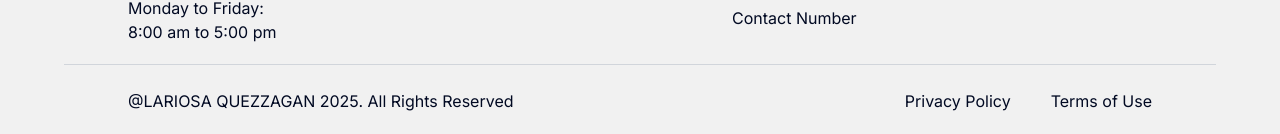
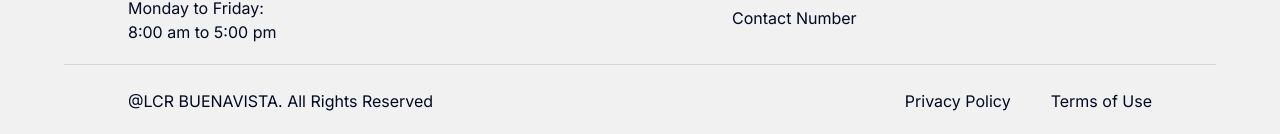
Before and after one commit to lloydeebill/iRegistry, a Next.js app: page / in a window 1280 px wide. Shown: the part 2436-2570 px from the top of the page. Built offline with nearby package versions, Linux system fonts and the light colour scheme; no server answers.

Commit message:
changed footer

```diff
--- a/app/components/Footer.jsx
+++ b/app/components/Footer.jsx
@@ -54,7 +54,7 @@ const Footer = () => {
         border-t border-gray-300 sm:px-16 px-6 py-2"
 			>
 				<p className="flex-1 flex max-sm:mt-4 gap-10 mt-4">
-					@LARIOSA QUEZZAGAN 2025. All Rights Reserved
+					@LCR BUENAVISTA. All Rights Reserved
 				</p>
 				<div className="flex-1 flex sm:justify-end justify-center max-sm:mt-4 gap-10 mt-4">
 					<Link href="/" className=" hover:text-blue-400">
```
